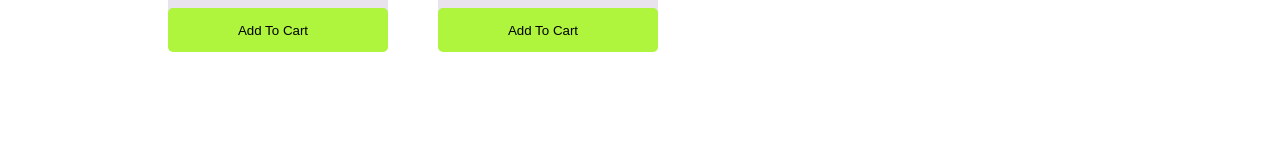
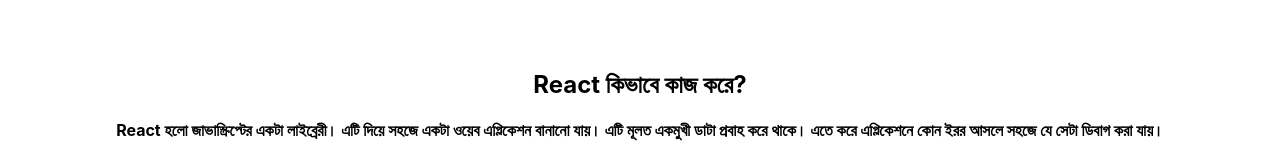
Before and after one commit to arlicha/lucky-one, a React (Create React App) app: page / in a window 1280 px wide. Shown: the part 2640-2797 px from the top of the page. Before the commit the page ends 2772 px from the top, so only its background shows below. Built offline with nearby package versions, Linux system fonts and the light colour scheme.

Commit message:
wright question

```diff
--- a/src/App.css
+++ b/src/App.css
@@ -6,10 +6,10 @@
   height: 40vmin;
   pointer-events: none;
 }
-.container {
+/* .container {
   width: 75%;
   margin: 0 auto;
-};
+}; */
 @media (prefers-reduced-motion: no-preference) {
   .App-logo {
     animation: App-logo-spin infinite 20s linear;
--- a/src/App.js
+++ b/src/App.js
@@ -9,9 +9,17 @@
   return (
     <div className="App">
       <Header></Header>
-      <h1>BEST LAPTOP</h1>
+      {/* <h1>BEST LAPTOP</h1> */}
       <Shop></Shop>
+      <div class= 'container'>
+        <h2>React কিভাবে কাজ করে? </h2>
+          <h4>
+            React হলো জাভাস্ক্রিপ্টের একটা লাইব্রেরী। এটি দিয়ে সহজে একটা ওয়েব এপ্লিকেশন বানানো যায়। এটি মূলত একমুখী ডাটা প্রবাহ করে থাকে। এতে করে এপ্লিকেশনে কোন ইরর আসলে সহজে যে সেটা ডিবাগ করা যায়।
+          </h4>
 
+          <h2>useState কিভাবে কাজ করে?</h2>
+          <h4>useState  হলো react এর একটা হুক। আমরা যখন কোন ফাংশনাল কম্পনেন্ট বানাই তখন এর মাধ্যমে আমরা ভেরিয়েবল এর মান state এ সেট করে সেটা  ব্যবহার করতে পারি এবং আপডেট ও করতে পারি।  </h4>
+      </div>
     </div>
 
   );
```
